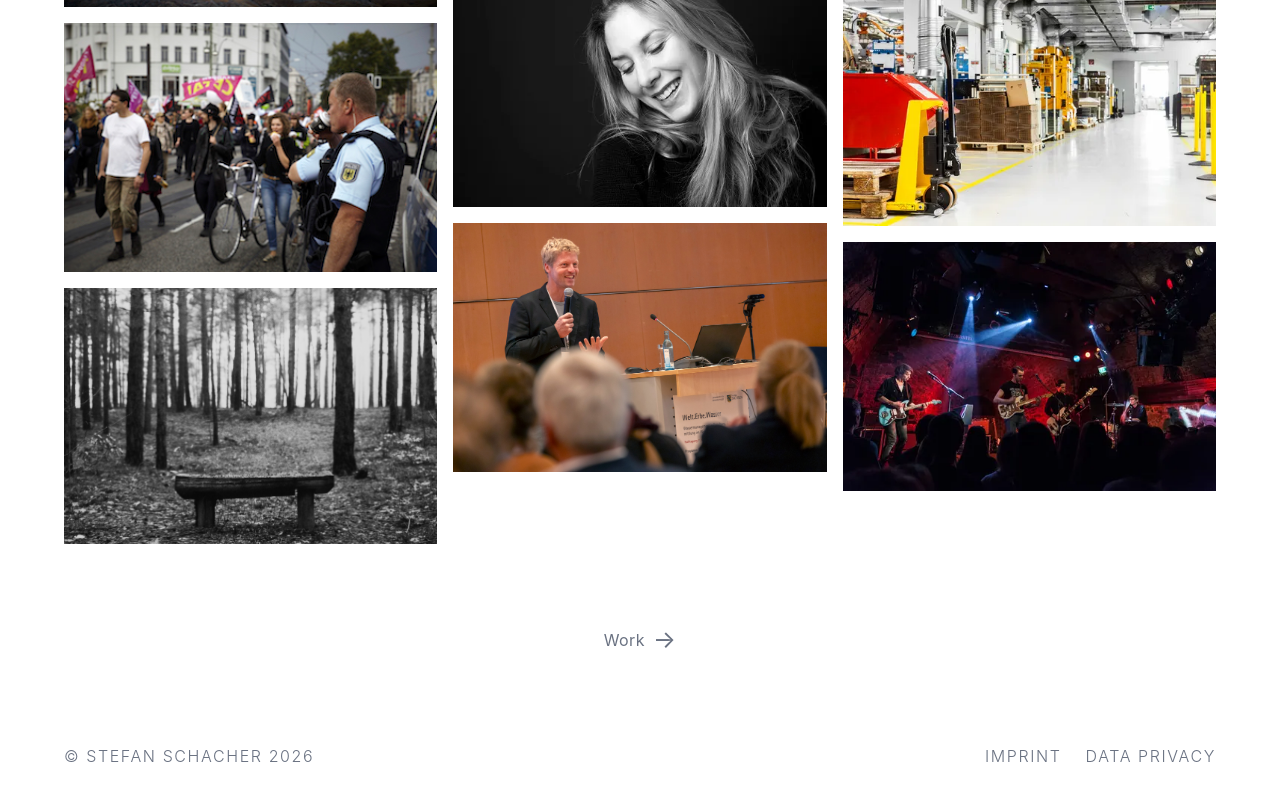
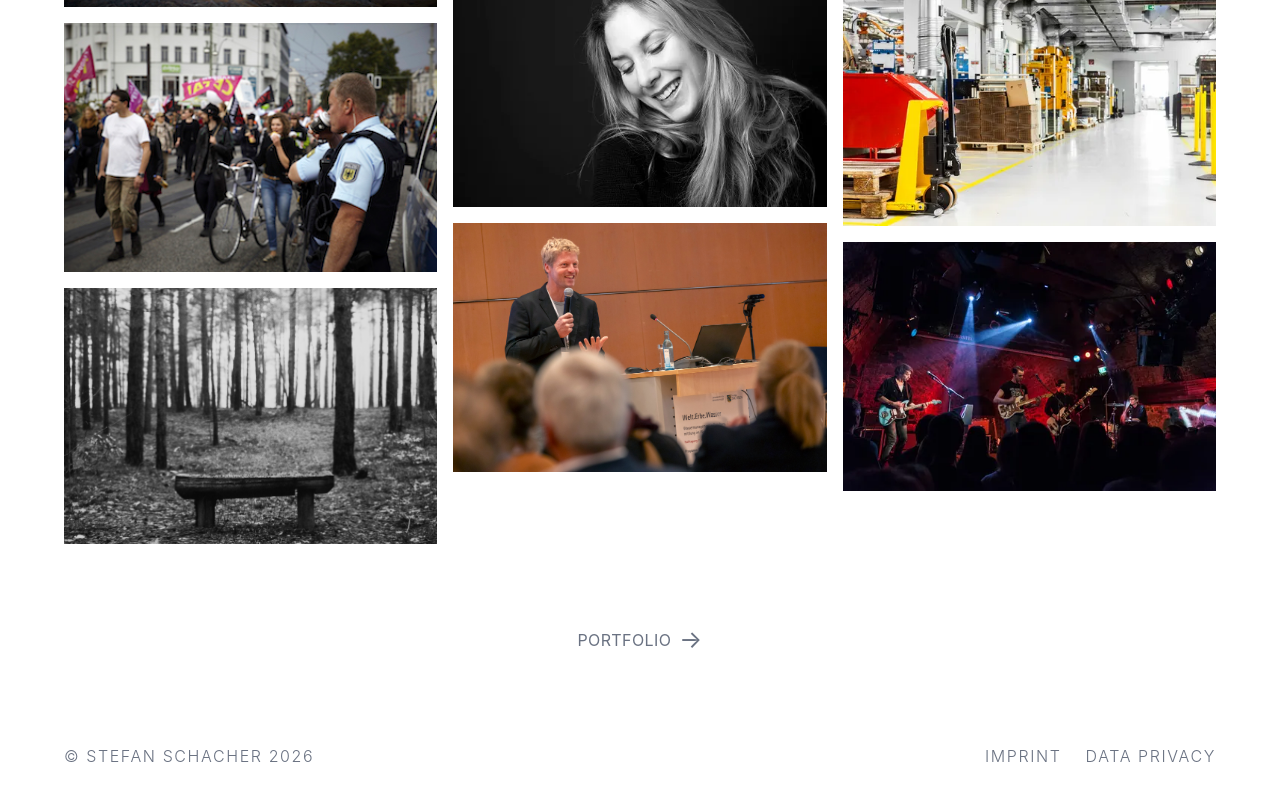
Before and after one commit to imkehoegden/stefan-schacher, a React (Vite) app in the folder website-stefan-schacher/: page / in a window 1280 px wide. Shown: the part 1745-2545 px from the top of the page. Built offline with nearby package versions, Linux system fonts and the light colour scheme.

Commit message:
Add: Language Context implemented on Button

```diff
--- a/website-stefan-schacher/src/pages/Home.jsx
+++ b/website-stefan-schacher/src/pages/Home.jsx
@@ -1,18 +1,22 @@
-import React from "react";
+import React, { useContext } from "react";
 import { useNavigate } from "react-router-dom";
 import Gallery from "../components/Gallery";
 import Carousel from "../components/Carousel";
 import { carouselImages } from "../data/imagesCarouselHome";
 import Button from "../components/Button";
+import { LanguageContext } from "../contexts/LanguageContext";
 
 export default function Home() {
   const navigate = useNavigate();
+  const { language } = useContext(LanguageContext);
 
   return (
     <>
       <Carousel pics={carouselImages} interval={7000} />
       <Gallery />
-      <Button onClick={() => navigate("/work")}>Work</Button>
+      <Button onClick={() => navigate("/work")}>
+        {language === "de" ? "PORTFOLIO" : "WORK"}
+      </Button>
     </>
   );
 }
```
